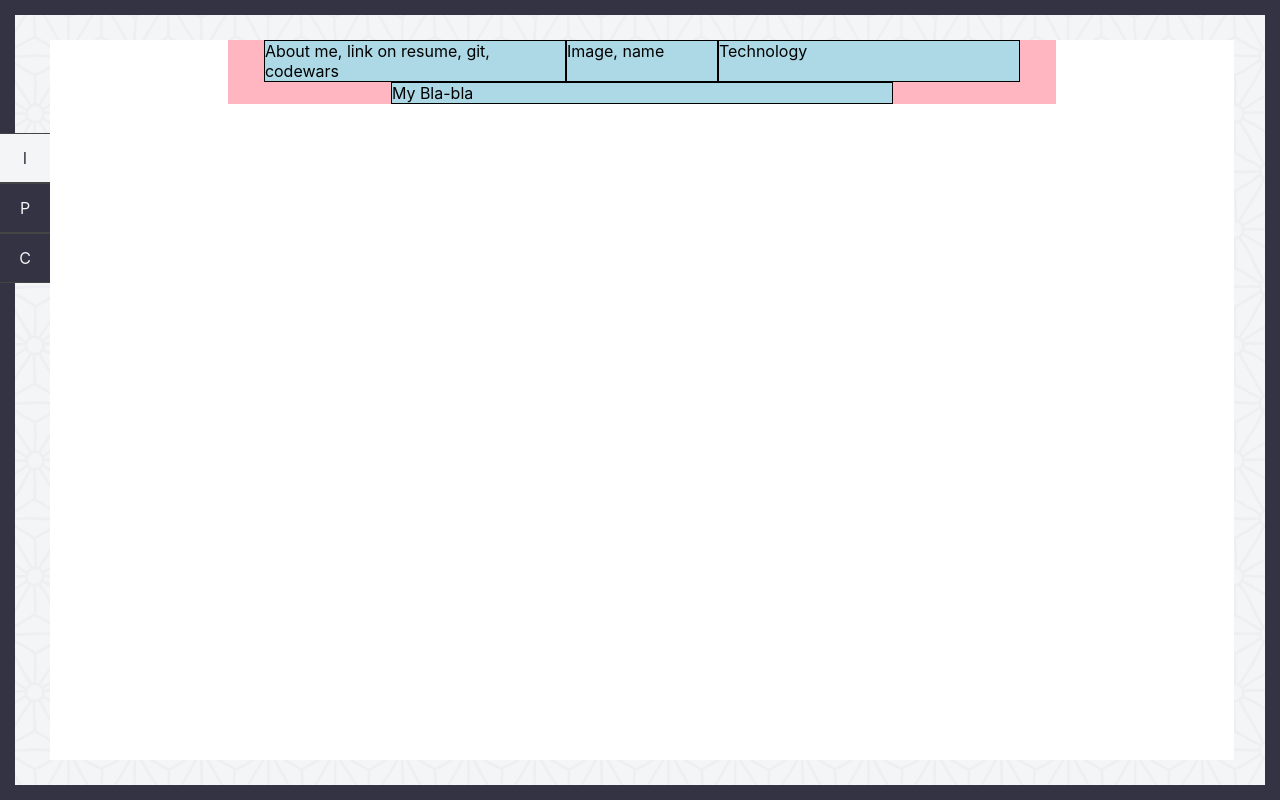
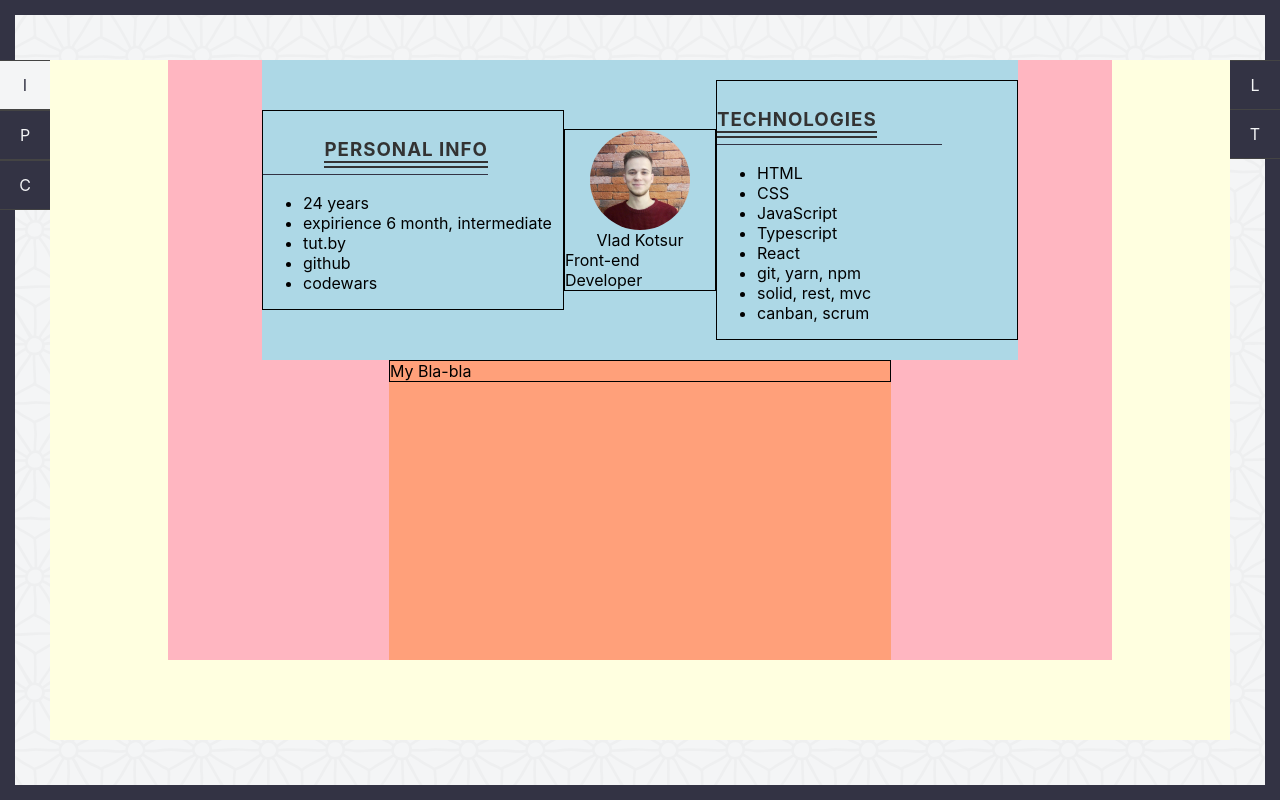
Before and after one commit to kotsur-vlad/portfolio, a React (Create React App) app: page / in a window 1280 px wide. Built offline with nearby package versions, Linux system fonts and the light colour scheme.

Commit message:
Added new blocks [1]

```diff
--- a/src/App.css
+++ b/src/App.css
@@ -1,27 +1,27 @@
 .appWrapper {
 	display: flex;
-	flex-direction: row;
 	justify-content: center;
 	align-items: center;
 	background: #F4F5F6 url("./bg.png") repeat;
 	height: 100vh;
 	outline-offset: -15px;
 	outline: 15px solid #333344;
+	overflow: hidden;
+	box-sizing: border-box;
+	position: relative;
 
-	width: 100%;
-	overflow: hidden;
+	width: ;
 	min-height: ;
 	min-width: ;
 }
 
 .container {
-	z-index: 1;
-	width: 100%;
-
 	display: flex;
 	justify-content: center;
-	align-items: center;
+	align-items: flex-start;
+	height: 85vh;
+	width: 100%;
+	margin: 0 50px;
 
-	height: 90%;
-	background-color: white;
+	background-color: lightyellow;
 }
--- a/src/App.js
+++ b/src/App.js
@@ -2,22 +2,22 @@
 import {Route} from "react-router-dom";
 
 import './App.css';
-import Navbar from "./components/Navbar";
+import NavBar from "./components/NavBar";
 import About from "./components/About";
 import Projects from "./components/Projects";
 import Contacts from "./components/Contacts";
-import NewFunctional from "./components/NewFunctional";
+import SettingsBar from "./components/SettingsBar";
 
 const App = () => {
 	return (
 		<div className="appWrapper">
-			<Navbar/>
+			<NavBar/>
 			<div className="container">
 				<Route exact path={"/"} render={() => <About/>}/>
 				<Route path={"/projects"} render={() => <Projects/>}/>
 				<Route path={"/contacts"} render={() => <Contacts/>}/>
 			</div>
-			<NewFunctional/>
+			<SettingsBar/>
 		</div>
 	);
 }
--- a/src/components/About.js
+++ b/src/components/About.js
@@ -5,10 +5,47 @@
 const About = () => {
 	return (
 		<div className={styles.about}>
-			<div className={styles.info}>About me, link on resume, git, codewars</div>
-			<div className={styles.photo}>Image, name</div>
-			<div className={styles.stack}>Technology</div>
-			<div className={styles.soft}>My Bla-bla</div>
+			<div className={styles.firstLine}>
+
+				<div className={styles.info}>
+					<h3 className={styles.header}>
+						<span className={styles.headerText}>PERSONAL INFO</span>
+					</h3>
+					<ul>
+						<li>24 years</li>
+						<li>expirience 6 month, intermediate</li>
+						<li>tut.by</li>
+						<li>github</li>
+						<li>codewars</li>
+					</ul>
+				</div>
+
+				<div className={styles.photo}>
+					<div className={styles.avatar}/>
+					<span className={styles.name}>Vlad Kotsur</span>
+					<span className={styles.name}>Front-end Developer</span>
+				</div>
+
+				<div className={styles.stack}>
+					<h3 className={styles.header}>
+						<span className={styles.headerText}>TECHNOLOGIES</span>
+					</h3>
+					<ul>
+						<li>HTML</li>
+						<li>CSS</li>
+						<li>JavaScript</li>
+						<li>Typescript</li>
+						<li>React</li>
+						<li>git, yarn, npm</li>
+						<li>solid, rest, mvc</li>
+						<li>canban, scrum</li>
+					</ul>
+				</div>
+
+			</div>
+			<div className={styles.secondLine}>
+				<div className={styles.soft}>My Bla-bla</div>
+			</div>
 		</div>
 	);
 }
--- a/src/components/About.module.css
+++ b/src/components/About.module.css
@@ -1,11 +1,27 @@
 .about {
 	display: flex;
-	flex-direction: row;
+	flex-direction: column;
+	justify-content: ;
+	align-items: center;
+
+	width: 80%;
+	background-color: lightpink;
+}
+
+.firstLine {
+	display: flex;
 	justify-content: center;
-	flex-wrap: wrap;
-	background-color: lightpink;
-	width: 70%;
-	align-self: flex-start;
+	align-items: center;
+
+	height: 300px;
+	background-color: lightblue;
+}
+
+.secondLine {
+
+
+	height: 300px;
+	background-color: lightsalmon;
 }
 
 .info {
@@ -14,10 +30,45 @@
 	border: 1px solid;
 }
 
+.headerText {
+	letter-spacing: 1px;
+	color: #333333;
+	border-bottom: 7px double #333333;
+}
+
+.header {
+	width: 75%;
+	padding: 8px 0 13px 0;
+	border-bottom: 1px solid #334;
+}
+
+.info .header {
+	text-align: right;
+}
+
 .photo {
+	display: flex;
+	flex-direction: column;
+	align-items: center;
+
 	width: 150px;
 	border: 1px solid;
 	background-color: lightblue;
+}
+
+.avatar{
+	background-repeat: no-repeat;
+	background-image: url("./../123.jpg");
+	background-size: cover;
+	border-radius: 50%;
+
+	height: 100px;
+	width: 100px;
+
+}
+
+.name {
+
 }
 
 .stack {
@@ -29,5 +80,5 @@
 .soft {
 	width: 500px;
 	border: 1px solid;
-	background-color: lightblue;
+	background-color: lightsalmon;
 }
--- a/src/components/Navbar.js
+++ b/src/components/NavBar.js
@@ -1,12 +1,12 @@
 import React from 'react';
 import {NavLink} from "react-router-dom";
 
-import styles from './Navbar.module.css'
+import styles from './NavBar.module.css';
 
-const Navbar = () => {
+const NavBar = () => {
 	return (
-		<div className={styles.navbar}>
-			<ul className={styles.navbarList}>
+		<div className={styles.navBar}>
+			<ul className={styles.navBarList}>
 				<li className={styles.link}><NavLink exact to="/" activeClassName={styles.activeLink}>I</NavLink></li>
 				<li className={styles.link}><NavLink to="/projects" activeClassName={styles.activeLink}>P</NavLink></li>
 				<li className={styles.link}><NavLink to="/contacts" activeClassName={styles.activeLink}>C</NavLink></li>
@@ -15,4 +15,4 @@
 	);
 }
 
-export default Navbar;
+export default NavBar;
--- a/src/components/Navbar.module.css
+++ b/src/components/NavBar.module.css
@@ -1,11 +1,11 @@
-.navbar {
-	z-index: 10;
+.navBar {
+	height: 85vh;
+	position: absolute;
+	left: 0;
 
-	margin-bottom: 70%;
-	margin-top: 40%;
 }
 
-.navbarList {
+.navBarList {
 	margin: 0;
 	padding: 0;
 	list-style: none;
@@ -33,6 +33,7 @@
 	-webkit-transition: all 0.7s;
 	transition: all 0.7s;
 
+
 }
 
 .link a:first-child {
--- a/src/components/NewFunctional.js
+++ /dev/null
@@ -1,13 +0,0 @@
-import React from "react";
-
-import styles from "./NewFunctional.module.css";
-
-const NewFunctional = () => {
-	return (
-		<div className={styles.crutch}>
-
-		</div>
-	)
-}
-
-export default NewFunctional;
--- a/src/components/NewFunctional.module.css
+++ /dev/null
@@ -1,3 +0,0 @@
-.crutch {
-	width: 50px;
-}
--- /dev/null
+++ b/src/components/SettingsBar.js
@@ -0,0 +1,14 @@
+import React from "react";
+
+import styles from "./SettingsBar.module.css";
+
+const SettingsBar = () => {
+	return (
+		<div className={styles.settingsBar}>
+			<div className={styles.settingsButton}>L</div>
+			<div className={styles.settingsButton}>T</div>
+		</div>
+	)
+}
+
+export default SettingsBar;
--- /dev/null
+++ b/src/components/SettingsBar.module.css
@@ -0,0 +1,35 @@
+.settingsBar {
+	height: 85vh;
+	position: absolute;
+	right: 0;
+	display: flex;
+	flex-direction: column;
+}
+
+.settingsButton {
+	display: flex;
+	justify-content: center;
+	align-items: center;
+	cursor: pointer;
+	background: #333344;
+	color: #F4F5F6;
+	width: 50px;
+	height: 48px;
+	border-bottom: 1px solid #444444;
+	-o-transition: all 0.7s;
+	-ms-transition: all 0.7s;
+	-moz-transition: all 0.7s;
+	-webkit-transition: all 0.7s;
+	transition: all 0.7s;
+
+}
+
+.settingsButton:first-child {
+	border-top: 1px solid #444444;
+
+}
+
+.settingsButton:active {
+	background: #F4F5F6;
+	color: #333344;
+}
```
Also changed, not shown: src/123.jpg (added).
